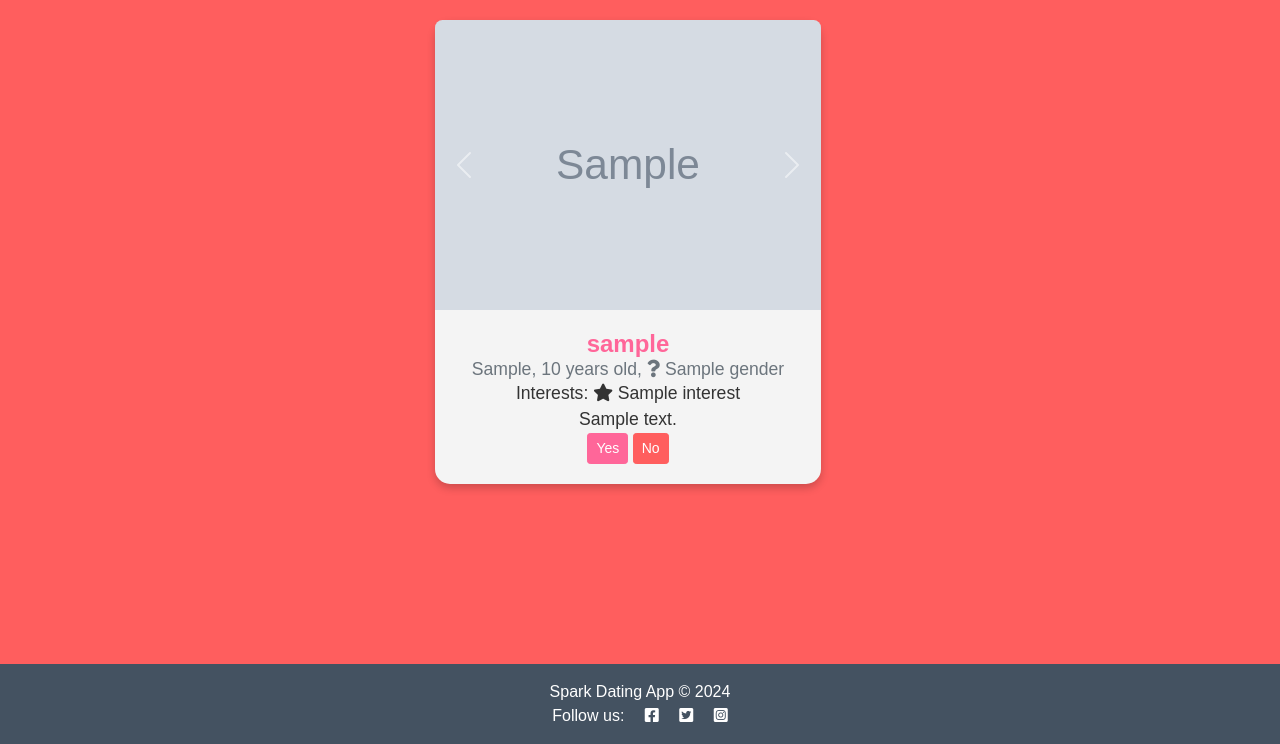
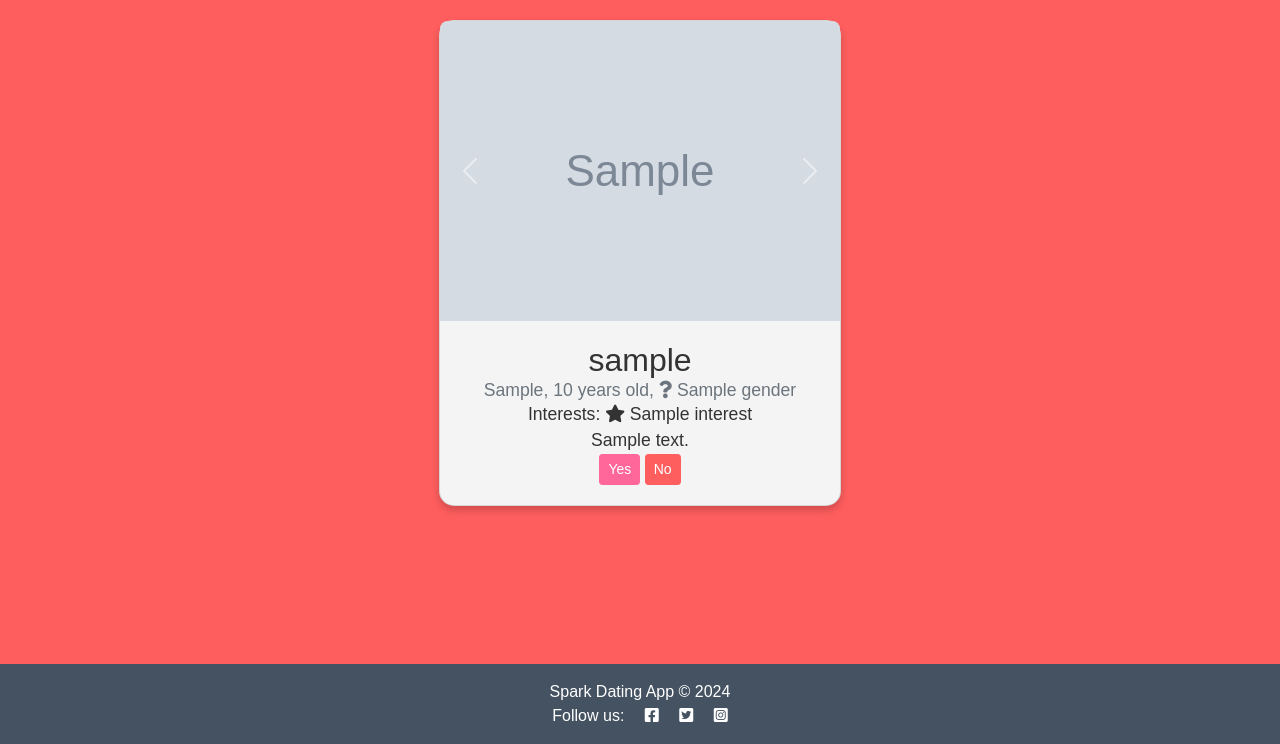
Before and after one commit to VitorBarbosaDev/Spark-Dating-App, a Django app: template profiles/templates/profiles/index.html in a window 1280 px wide. Shown: the part 56-800 px from the top of the page. Run offline with Django 4.2, Linux system fonts and the light colour scheme; the template is opened without the code that fills it: most values are stand-ins (such as "Sample title", 1, 10 or a date in 2020); grey boxes marked "Sample" are stand-in pictures.

Commit message:
add centering to card

```diff
--- a/profiles/templates/profiles/index.html
+++ b/profiles/templates/profiles/index.html
@@ -7,9 +7,10 @@
 
 
 <!-- User Profiles Displayed as Cards -->
-<div class="row d-flex justify-content-center align-items-center container-fluid">
-    {% for user_profile in object_list %}
-    <div class="col-md-6 col-lg-4 mb-4">
+<div class="container-fluid">
+    <div class="row d-flex justify-content-center align-items-center">
+        {% for user_profile in object_list %}
+        <div class="col-md-6 col-lg-4 mb-4">
         <div class="card">
             <!-- Bootstrap Carousel -->
             <div id="carousel{{ user_profile.id }}" class="carousel slide" data-bs-ride="carousel">
@@ -53,7 +54,9 @@
 
         </div>
     </div>
+
     {% endfor %}
+    </div>
 </div>
 
 
--- a/static/css/style.css
+++ b/static/css/style.css
@@ -31,17 +31,8 @@ a:hover {
     color: var(--primary-color);
 }
 
-/* Profile Cards */
-.card {
-    border: none;
-    box-shadow: 0 2px 5px rgba(0,0,0,0.1);
-}
 
-.card-title {
-    font-size: 1.5rem; /* Larger font size for the username */
-    font-weight: 700; /* Bold font weight */
-    color: var(--secondary-color); /* Make it stand out */
-}
+
 
 /* Footer */
 footer {
@@ -85,10 +76,6 @@ footer {
     background-color: var(--background-color);
 }
 
-.card {
-    border: none;
-    background-color: transparent;
-}
 
 
 .image-flash {
```
Also changed, not shown: 1 other file.
